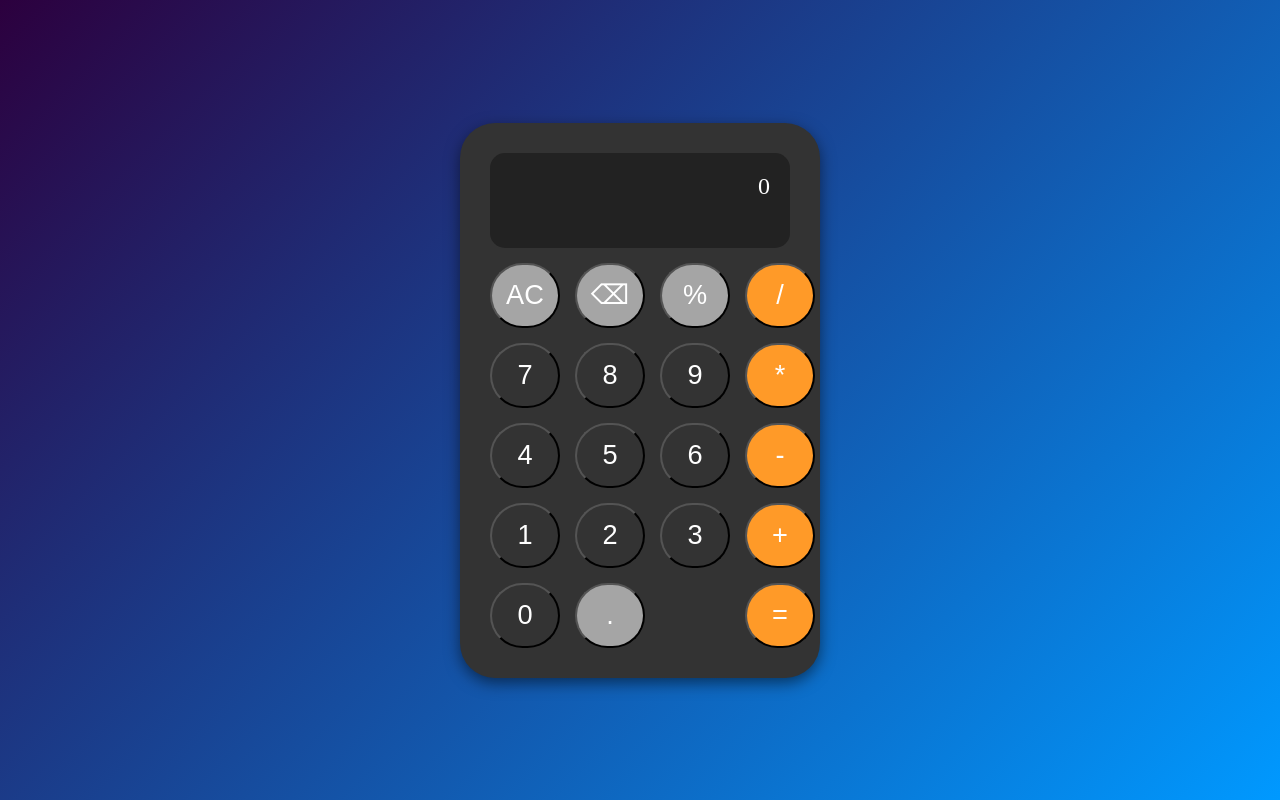
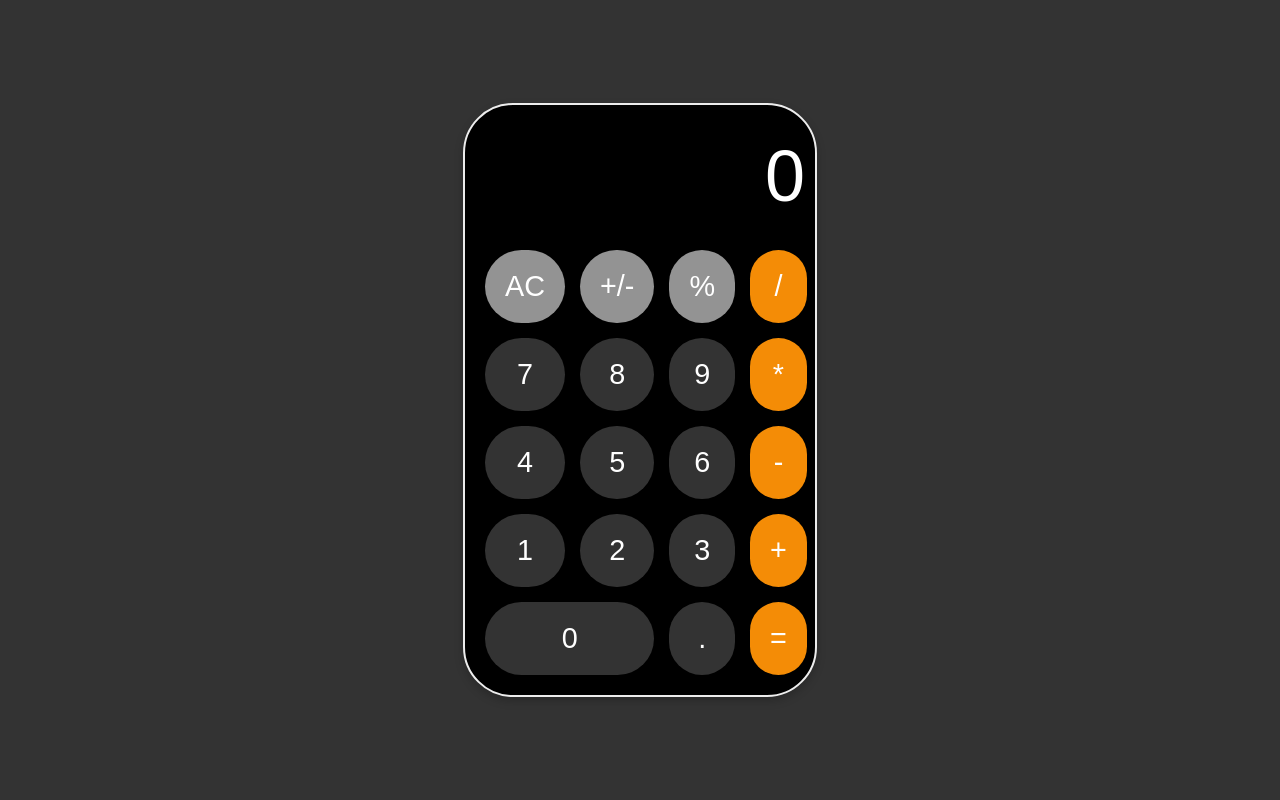
Before and after one commit to LuisOtavioMineiro/Javascript, a plain HTML site: page exercicios/index.html in a window 1280 px wide. Drawn offline with Linux system fonts and the light colour scheme.

Commit message:
Mudando o visual

```diff
--- a/exercicios/index.html
+++ b/exercicios/index.html
@@ -1,4 +1,3 @@
-<!DOCTYPE html>
 <html lang="pt">
 <head>
     <meta charset="UTF-8">
@@ -7,31 +6,36 @@
     <link href="https://cdnjs.cloudflare.com/ajax/libs/font-awesome/6.0.0-beta3/css/all.min.css" rel="stylesheet">
     <style>
         body {
+            font-family: sans-serif;
             display: flex;
             justify-content: center;
             align-items: center;
             height: 100vh;
-            background: linear-gradient(135deg, #2C003E, #0099FF);
+            background-color: #333333;
             margin: 0;
         }
         .Calculadora {
-            background-color: #333;
-            padding: 30px;
-            border-radius: 35px;
-            box-shadow: 0 5px 15px rgba(0, 0, 0, 0.5);
+            background-color: #000;
+            padding: 20px;
+            border: 2px solid #ededed;
+            border-radius: 50px;
+            box-shadow: 0 4px 10px rgba(0, 0, 0, 0.2);
             text-align: center;
-            width: 300px;
+            width: 310px;
         }
+
         .display {
-            background-color: #222;
-            color: white;
-            font-size: 1.5rem;
-            padding: 20px;
-            border-radius: 15px;
+            background-color: #000;
+            color: #fff;
+            font-size: 4.5rem;
+            border: none;
+            padding: 10px;
             text-align: right;
             margin-bottom: 15px;
-            height: 55px;
+            width: 100%;
+            height: 90px;
             overflow: hidden;
+            border-radius: 30px;
         }
         .buttons {
             display: grid;
@@ -39,24 +43,27 @@
             gap: 15px;
         }
         .button {
-            width: 70px;
-            height: 65px;
-            border-radius: 35px;
-            font-size: 1.7rem;
+           border: none;
+            padding: 20px;
+            border-radius: 55px;
+            cursor: pointer;
+            color: #000;
+            font-size: 1.8rem;
+            background-color: #a5a5a5;
            }
            .button:active {
                 opacity: 0.7;
             }
            .button.light-gray {
-            background-color: #a5a5a5;
-            color: white;
+            background-color: #939393;
+            color: #fff;
            }
            .button.dark-gray {
             background-color: #333;
             color: white;
            }
            .button.orange {
-            background-color: #ff9a28;
+            background-color: #f48c06;
             color: #fff;
            }
            button.wide {
@@ -69,7 +76,7 @@
         <div class="display" id="display">0</div>
         <div class="buttons">
             <button class="button light-gray" onclick="clearDisplay()">AC</button>
-            <button class="button light-gray" onclick="deleteLastChar()">⌫</button>
+            <button class="button light-gray" onclick="toggleSign()">+/-</button>
             <button class="button light-gray" onclick="appendOperator('%')">%</button>
             <button class="button orange" onclick="appendOperator('/')">/</button>
 
@@ -88,11 +95,10 @@
             <button class="button dark-gray"  onclick="appendNumber('3')">3</button>
             <button class="button orange" onclick="appendOperator('+')">+</button>
 
-            <button class="button dark-gray" onclick="appendNumber('0')">0</button>
-            <button class="button light-gray wide" onclick="appendOperator('.')">.</button>
+            <button class="button dark-gray wide" onclick="appendNumber('0')">0</button>
+            <button class="button dark-gray " onclick="appendOperator('.')">.</button>
             <button class="button orange" onclick="calculateResult()">=</button>
         </div>
-    </div>
     <script>
         let display = document.getElementById('display')
         let currentInput = ""
@@ -119,10 +125,16 @@
             currentInput = ""
             display.textContent = "0"
         }
-        function deleteLastChar () {
-            currentInput = currentInput.slice(0, -1)
-            display.textContent = currentInput || "0"
+        function toggleSign() {
+        if (currentInput === "") return;
+
+        if (currentInput.startsWith("-")) {
+            currentInput = currentInput.substring(1);
+        } else {
+            currentInput = "-" + currentInput;
         }
+        display.textContent = currentInput;
+    }
     </script>
 </body>
 </html>
```
